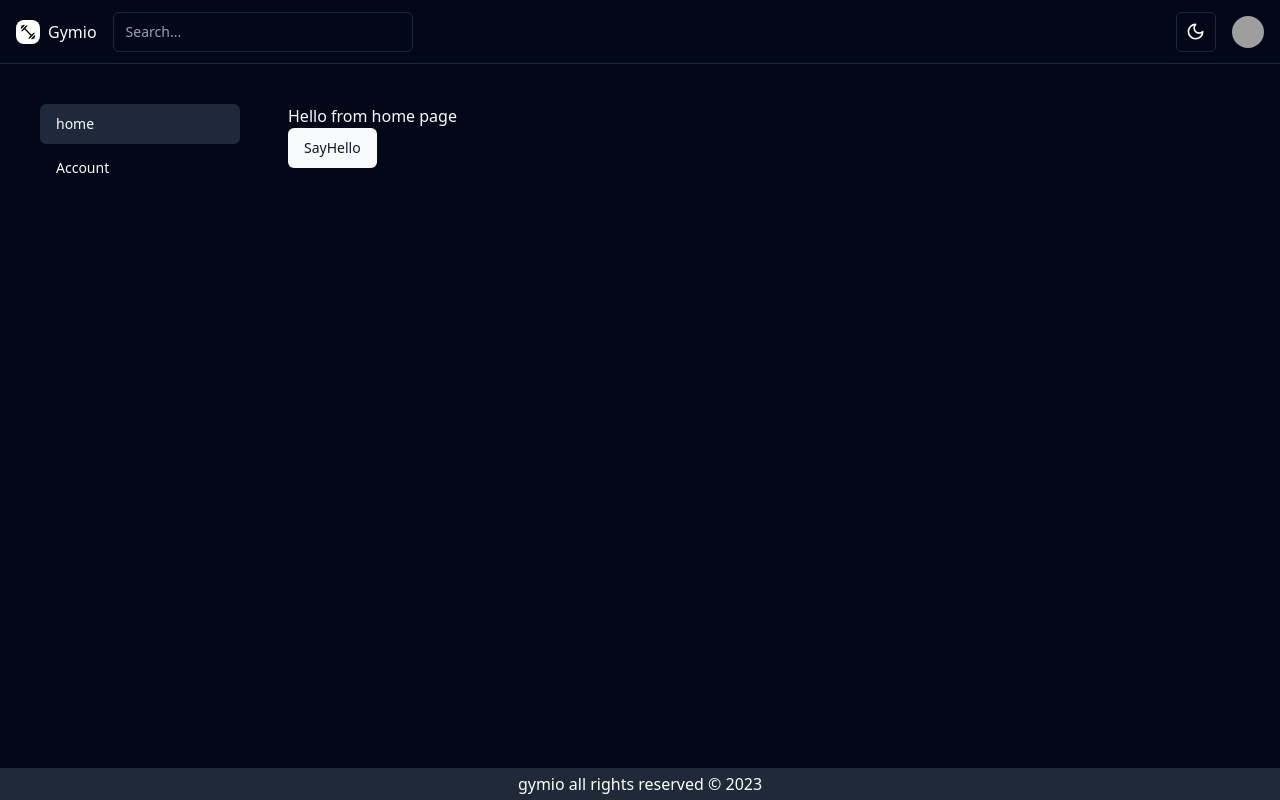
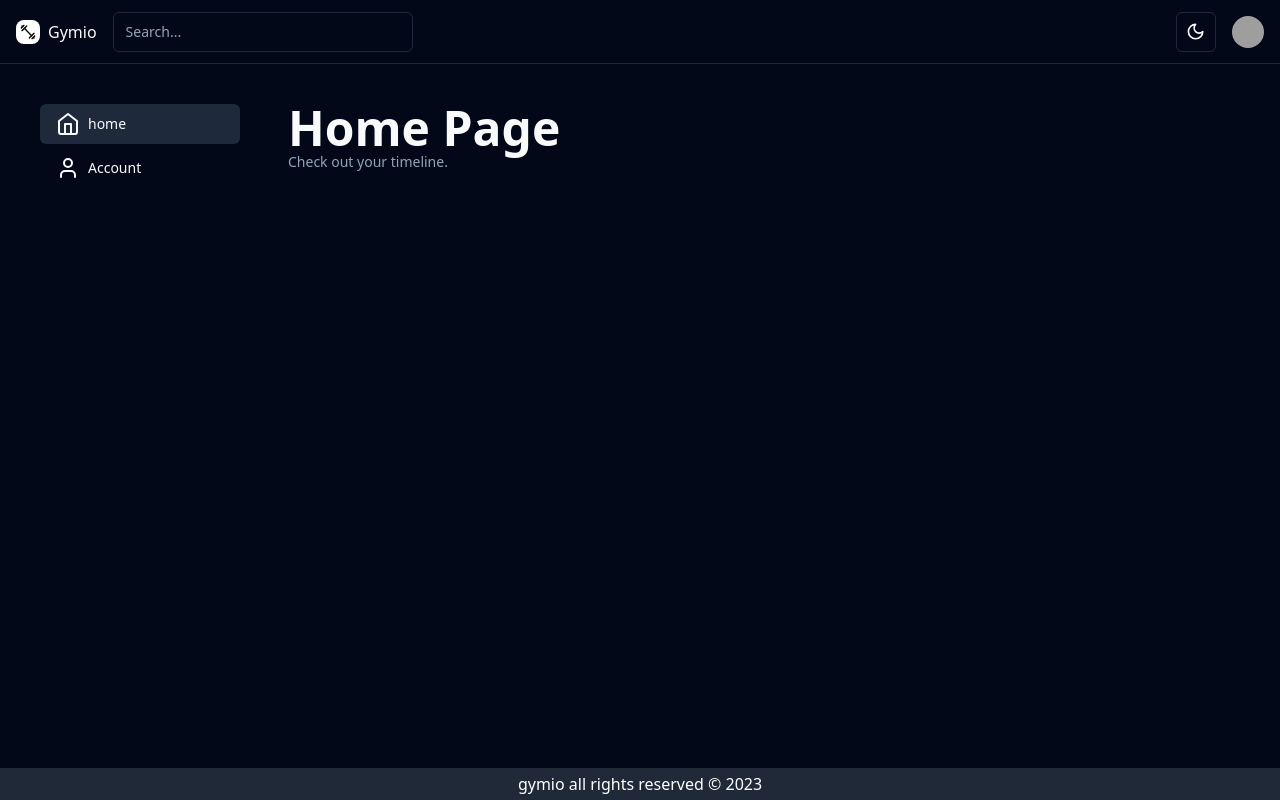
Before and after one commit to omarnazih/gymio, a React (Vite) app: page / in a window 1280 px wide. Built offline with nearby package versions, Linux system fonts and the light colour scheme; grey boxes are pictures that could not be loaded.

Commit message:
added icons to sidebar

```diff
--- a/src/components/sidebar.tsx
+++ b/src/components/sidebar.tsx
@@ -7,6 +7,7 @@ interface SidebarNavProps extends React.HTMLAttributes<HTMLElement> {
   items: {
     href: string;
     title: string;
+    icon: React.ReactNode;
   }[];
 }
 
@@ -29,13 +30,15 @@ export default function Sidebar({
           key={item.href}
           to={item.href}
           className={cn(
+            "flex items-start gap-2",
             buttonVariants({ variant: "ghost" }),
             pathname === item.href
               ? "bg-muted hover:bg-muted"
-              : "hover:bg-transparent hover:underline",
+              : "hover:bg-transparent hover:underline ",
             "justify-start"
           )}
         >
+          {item.icon}
           {item.title}
         </Link>
       ))}
--- a/src/layouts/layout.tsx
+++ b/src/layouts/layout.tsx
@@ -5,6 +5,7 @@ import { Toaster } from "@/components/ui/sooner";
 import Navbar from "@/components/navbar";
 import Footer from "@/components/footer";
 import Sidebar from "@/components/sidebar";
+import { LucideHome, LucideUser } from "lucide-react";
 
 interface LayoutProps {
   children: ReactNode;
@@ -14,10 +15,12 @@ const sidebarNavItems = [
   {
     title: "home",
     href: "/",
+    icon: <LucideHome />,
   },
   {
     title: "Account",
     href: "/account",
+    icon: <LucideUser />,
   },
 ];
 
--- a/src/pages/home.tsx
+++ b/src/pages/home.tsx
@@ -1,15 +1,10 @@
-import { Button } from "@/components/ui/button";
 import Layout from "@/layouts/layout";
-import { toast } from "sonner";
 
 function HomePage() {
-  const sayHello = () => {
-    toast.success("Hello from home page");
-  };
   return (
     <Layout>
-      <h1>Hello from home page</h1>
-      <Button onClick={sayHello}>SayHello</Button>
+      <h1 className="text-4xl font-extrabold  lg:text-5xl">Home Page</h1>
+      <p className="text-sm text-muted-foreground">Check out your timeline.</p>
     </Layout>
   );
 }
```
